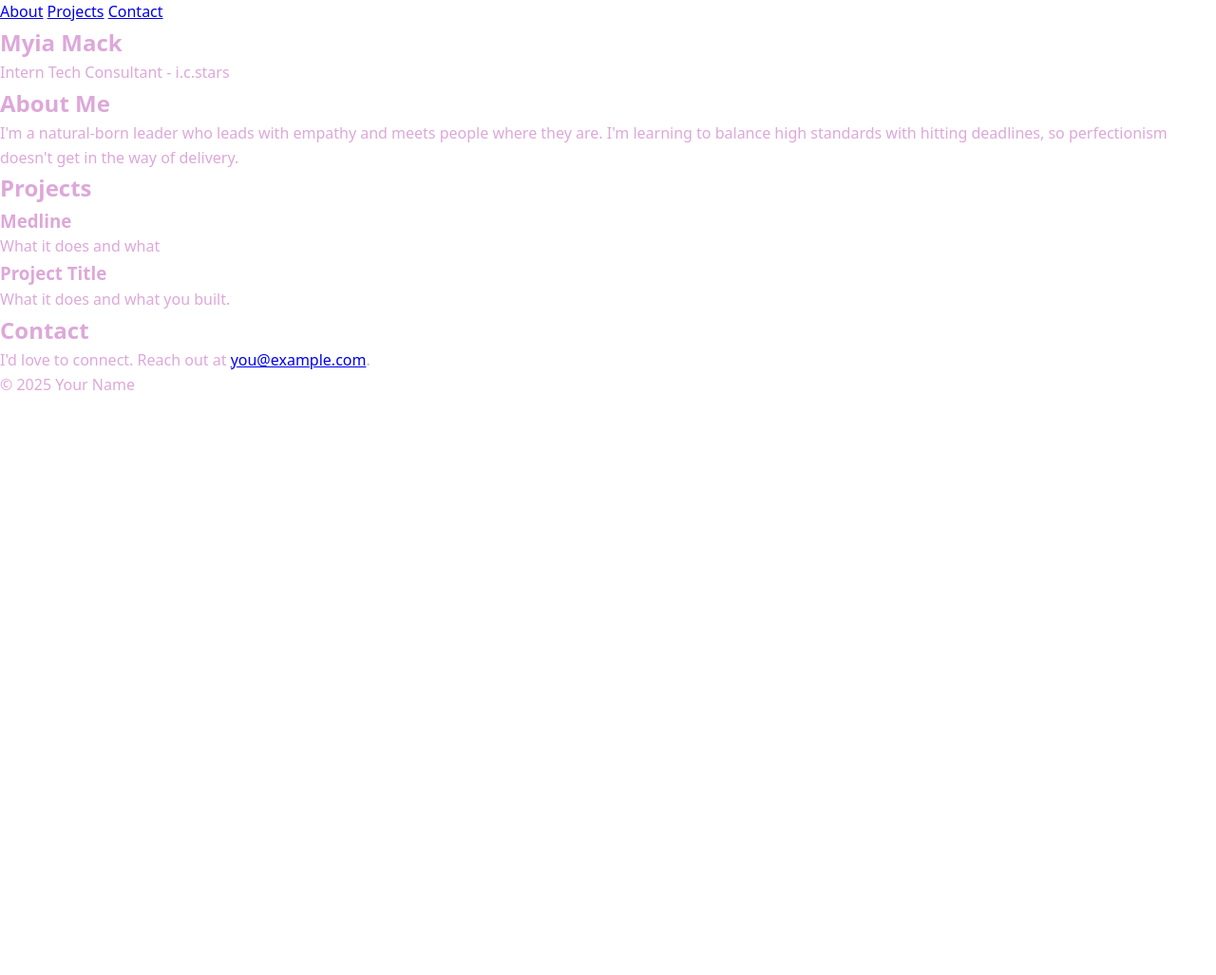
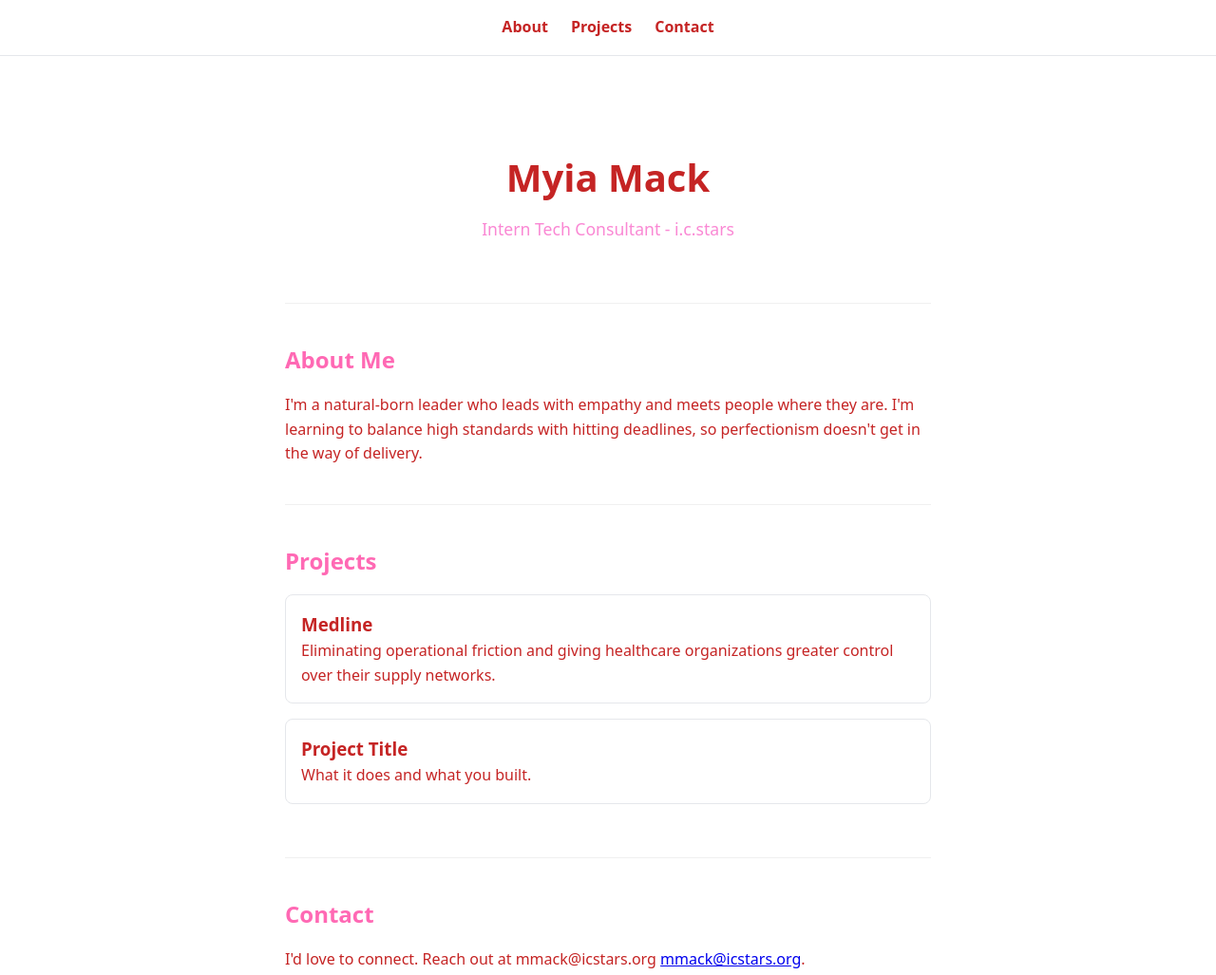
Before and after one commit to myiamack/Portfolio, a plain HTML site: page index.html in a window 1280 px wide. Shown: the top 1027 px of the page at 95% size. Before the commit the page ends 800 px from the top, so only its background shows below. Drawn offline with Linux system fonts and the light colour scheme.

Commit message:
Add portfolio structure and styling

```diff
--- a/index.html
+++ b/index.html
@@ -30,7 +30,7 @@
 			<h2>Projects</h2>
 			<article class="project">
 				<h3>Medline</h3>
-				<p>What it does and what </p>
+				<p>Eliminating operational friction and giving healthcare organizations greater control over their supply networks.  </p>
 			</article>
 			<article class="project">
 				<h3>Project Title</h3>
@@ -40,7 +40,7 @@
 
 		<section id="contact">
 			<h2>Contact</h2>
-			<p>I'd love to connect. Reach out at <a href="mailto:you@example.com">you@example.com</a>.</p>
+			<p>I'd love to connect. Reach out at mmack@icstars.org <a href="mailto:mmack@icstars.org">mmack@icstars.org</a>.</p>
 		</section>
 	</main>
 
--- a/style.css
+++ b/style.css
@@ -1,17 +1,87 @@
  :root {
 	--accent: #FF69B4;
---ink: #dda8d9;
---muted: #c4056e;
+	--ink: #c52424;
+	--muted: #fa88d4;
 	--bg: #ffffff;
 }
-* { box-sizing: border-box; margin: 0; padding: 0; }
+
+* {
+	box-sizing: border-box;
+	margin: 0;
+	padding: 0;
+}
+
 body {
 	font-family: system-ui, -apple-system, sans-serif;
 	color: var(--ink);
 	line-height: 1.6;
 	background: var(--bg);
 }
+
 header {
 	position: sticky;
 	top: 0;
 	background: var(--bg);
+	border-bottom: 1px solid #e5e7eb;
+}
+
+nav {
+	display: flex;
+	gap: 1.5rem;
+	justify-content: center;
+	padding: 1rem;
+}
+
+nav a {
+	text-decoration: none;
+	color: var(--ink);
+	font-weight: 600;
+}
+
+nav a:hover {
+	color: var(--accent);
+}
+
+main {
+	max-width: 720px;
+	margin: 0 auto;
+	padding: 2rem 1.25rem;
+}
+
+section {
+	padding: 2.5rem 0;
+	border-bottom: 1px solid #f0f0f0;
+}
+
+#hero {
+	text-align: center;
+	padding: 4rem 0;
+}
+
+h1 {
+	font-size: 2.5rem;
+}
+
+.tagline {
+	color: var(--muted);
+	font-size: 1.1rem;
+	margin-top: 0.5rem;
+}
+
+h2 {
+	margin-bottom: 1rem;
+	color: var(--accent);
+}
+
+.project {
+	padding: 1rem;
+	border: 1px solid #e5e7eb;
+	border-radius: 8px;
+	margin-bottom: 1rem;
+}
+
+footer {
+	text-align: center;
+	padding: 2rem;
+	color: var(--muted);
+}
```
Lines whose indentation alone changed are shown as unchanged.
